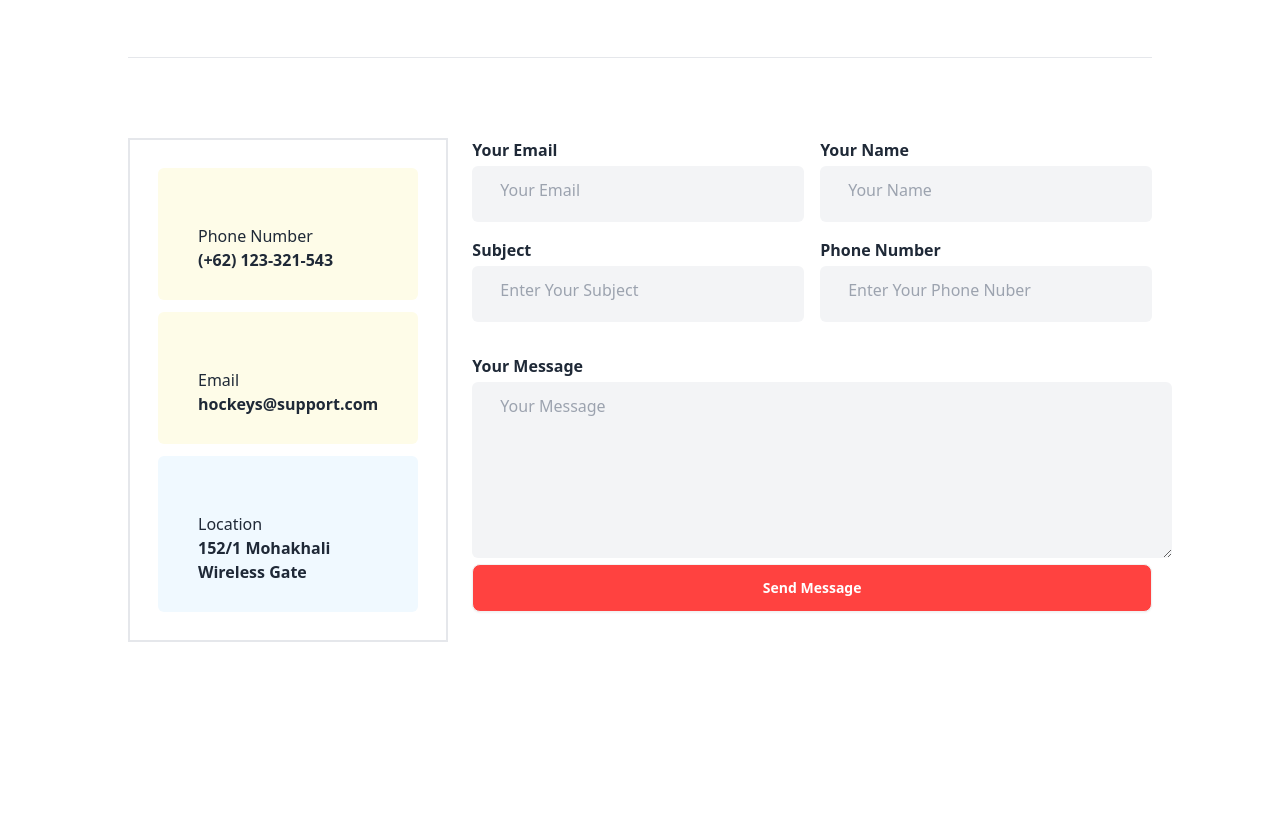
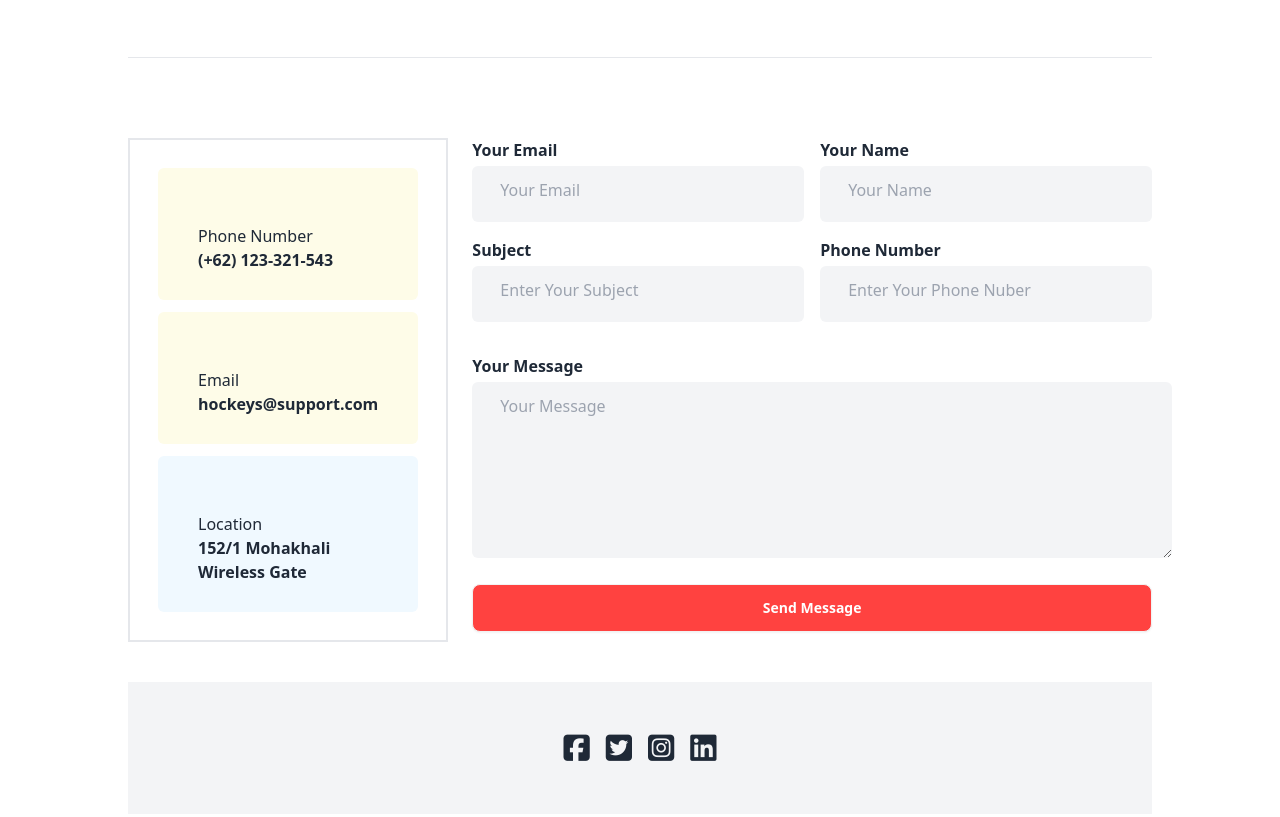
Before and after one commit to iftekharmahmud25/hockeys-tailwind-project, a plain HTML site: page index.html in a window 1280 px wide. Shown: the part 4402-5219 px from the top of the page. Before the commit the page ends 5084 px from the top, so only its background shows below. Drawn offline with nearby package versions, Linux system fonts and the light colour scheme.

Commit message:
added social media icon

```diff
--- a/index.html
+++ b/index.html
@@ -621,10 +621,25 @@
               </div>
             </div>
 
-             <button class="btn w-full text-white bg-[#FF4240]">Send Message</button>
+             <button class="btn w-full text-white bg-[#FF4240] mt-5">Send Message</button>
           </div>
         </div>
       </section>
+
+      <!-- social media icon -->
+      <section class="max-w-screen-lg mx-auto mb-10  bg-gray-100 pt-12 pb-12">
+        <div class="flex items-center justify-center space-x-4">
+          <i class="fab fa-facebook-square text-3xl"></i>
+          <i class="fab fa-twitter-square text-3xl"></i></a>
+          <i class="fab fa-instagram-square text-3xl"></i>
+          <i class="fab fa-linkedin text-3xl"></i>
+      </div>
+
+
+
+
+      </section>
+
     </main>
 
     <footer></footer>
```
